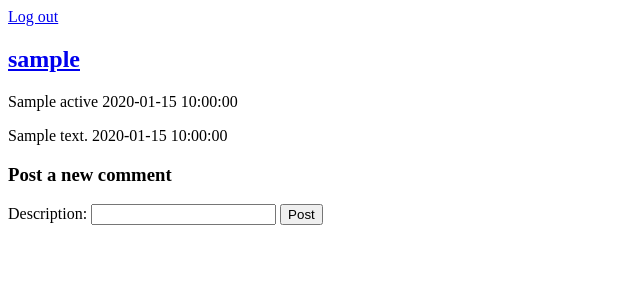
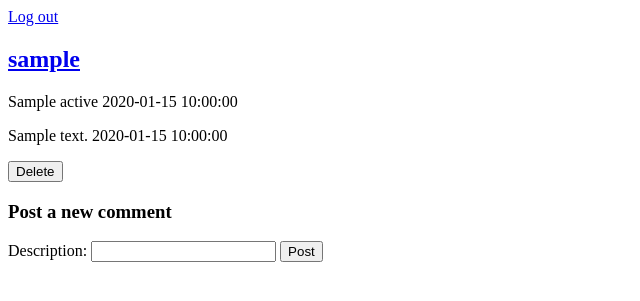
Before and after one commit to Cahmadzai/Moods, a Flask app: page /following in a window 1280 px wide. Shown: the top 301 px of the page, without its empty margins (0-640 px from the left). Run offline with Flask 2, Linux system fonts and the light colour scheme; the visitor is signed in with stand-in values (Sample User, id 1); tables that the repository leaves empty hold one stand-in row (values such as "Sample post").

Commit message:
Added delete a comment to all following page.

```diff
--- a/templates/all_following.html
+++ b/templates/all_following.html
@@ -17,6 +17,11 @@
         <p>
           {{ comment.comment_description }}
           {{ comment.post_create_date }}
+
+          <form action="{{ url_for('delete_comment',
+    comment_id=comment.comment_id) }}" method="post">
+      <input type="submit" value="Delete">
+    </form>
 
         </p>
 
```
